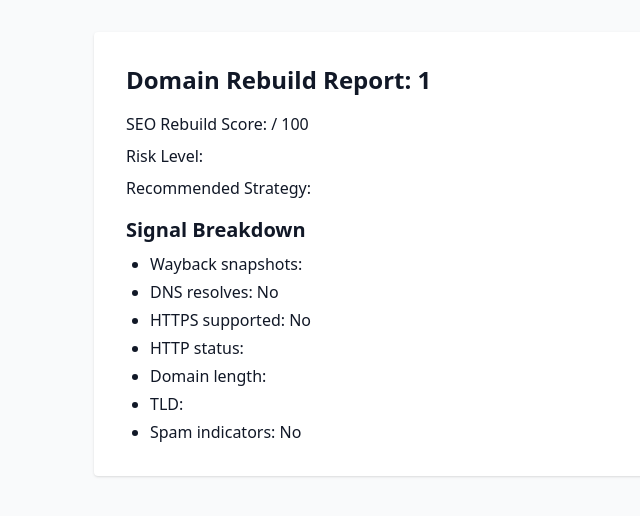
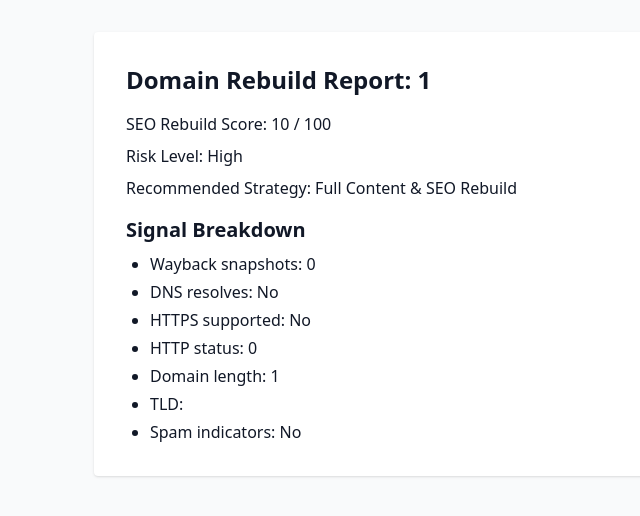
Before and after one commit to ahmshili/expired-domain-rebuilder, a Next.js app: page /report/1 in a window 1280 px wide. Shown: the top 516 px of the page, without its empty margins (210-850 px from the left). Built offline with nearby package versions, Linux system fonts and the light colour scheme; no server answers.

Commit message:
patched ReportClient.tsx

```diff
--- a/app/report/[domain]/ReportClient.tsx
+++ b/app/report/[domain]/ReportClient.tsx
@@ -35,19 +35,19 @@ export default function ReportClient({ domain }: ReportClientProps) {
   return (
     <main className="max-w-2xl mx-auto p-8 bg-white shadow rounded mt-8">
       <h1 className="text-2xl font-bold mb-4">Domain Rebuild Report: {report.domain}</h1>
-      <p className="mb-2 font-medium">SEO Rebuild Score: {report.score} / 100</p>
-      <p className="mb-2 font-medium">Risk Level: {report.risk}</p>
-      <p className="mb-4 font-medium">Recommended Strategy: {report.strategy}</p>
+      <p className="mb-2 font-medium">SEO Rebuild Score: {report.seoScore} / 100</p>
+      <p className="mb-2 font-medium">Risk Level: {report.riskLevel}</p>
+      <p className="mb-4 font-medium">Recommended Strategy: {report.recommendedStrategy}</p>
 
       <h2 className="text-xl font-semibold mb-2">Signal Breakdown</h2>
       <ul className="list-disc ml-6 space-y-1">
-        <li>Wayback snapshots: {report.snapshots}</li>
-        <li>DNS resolves: {report.dns ? "Yes" : "No"}</li>
-        <li>HTTPS supported: {report.https ? "Yes" : "No"}</li>
-        <li>HTTP status: {report.status}</li>
-        <li>Domain length: {report.length}</li>
+        <li>Wayback snapshots: {report.waybackSnapshots}</li>
+        <li>DNS resolves: {report.dnsResolves ? "Yes" : "No"}</li>
+        <li>HTTPS supported: {report.httpsSupported ? "Yes" : "No"}</li>
+        <li>HTTP status: {report.httpStatus}</li>
+        <li>Domain length: {report.domainLength}</li>
         <li>TLD: {report.tld}</li>
-        <li>Spam indicators: {report.spam ? "Yes" : "No"}</li>
+        <li>Spam indicators: {report.spamIndicators ? "Yes" : "No"}</li>
       </ul>
     </main>
   );
```
